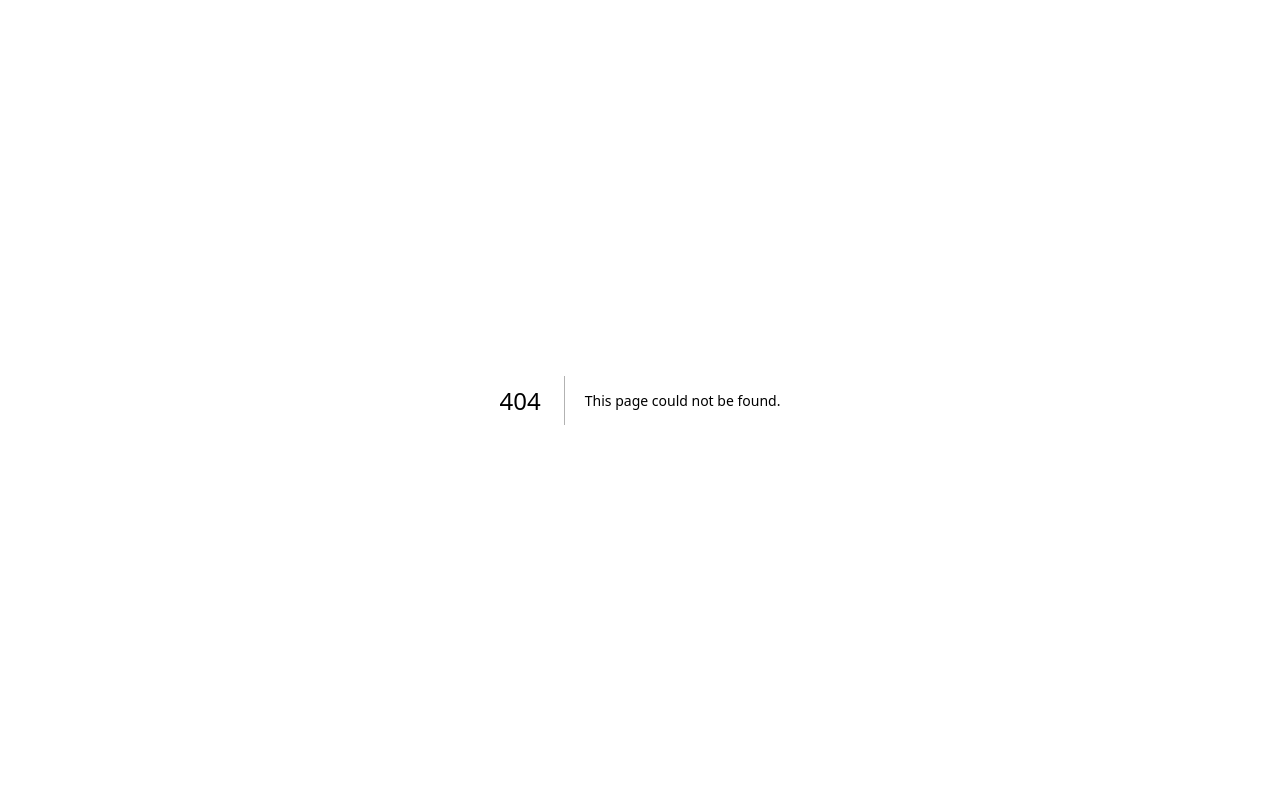
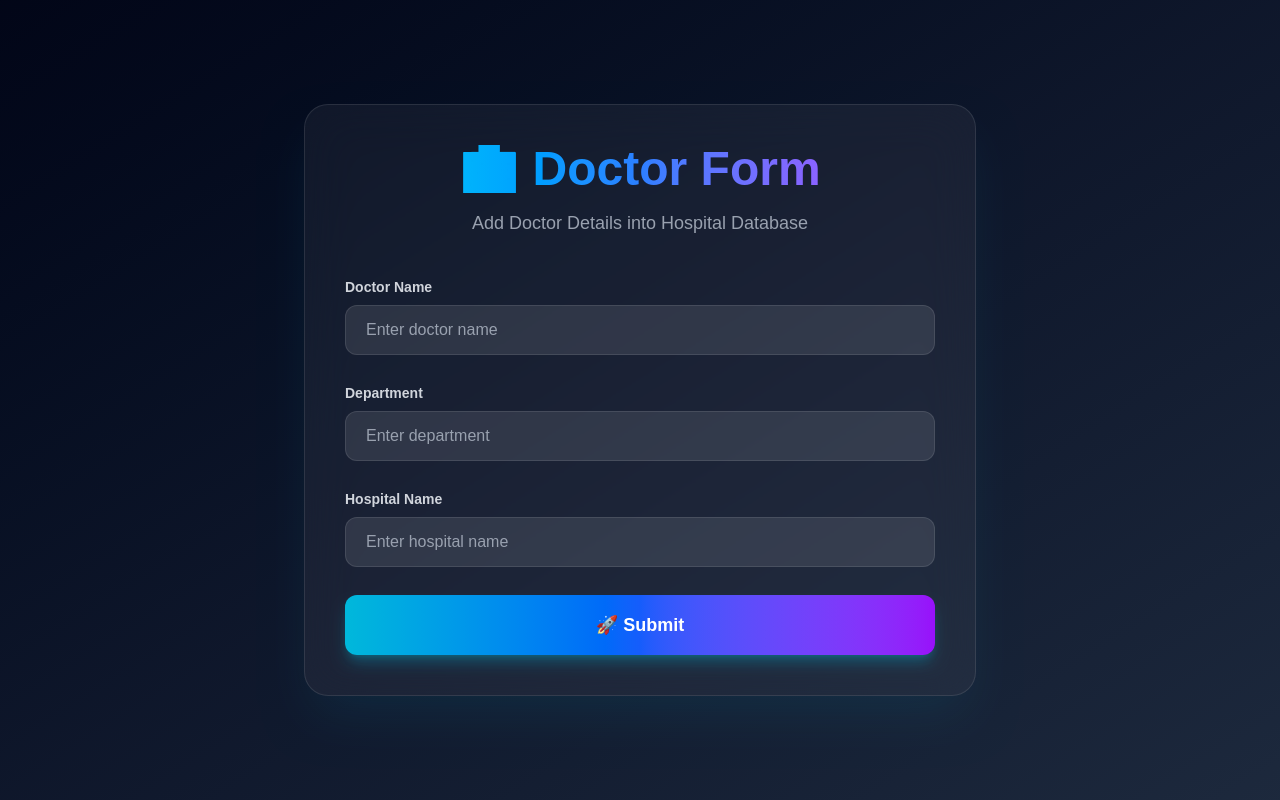
Before and after one commit to parvbilla/NextJS, a Next.js app: page /sonner in a window 1280 px wide. Before the commit this address had no page. Built offline with nearby package versions, Linux system fonts and the light colour scheme; no server answers; the database is empty.

Commit message:
Day 18: Added Sonner Page

```diff
--- /dev/null
+++ b/app/sonner/doctorAction.jsx
@@ -0,0 +1,22 @@
+
+"use server"
+
+import { revalidatePath } from "next/cache";
+import { db } from "../config/db";
+
+export async function DoctorAction(prevData,formData){
+    const name = formData.get("name");
+    const part = formData.get("part");
+    const hospitalName = formData.get("hospitalName");
+
+    await db.execute("INSERT INTO doctors (name,part,hospitalName) VALUES(?,?,?)",[name,part,hospitalName]);
+
+    revalidatePath("/sonner");
+
+    return{
+        success : true,
+        message : "data has been successfully added.."
+    };
+}
+
+export default DoctorAction;
--- /dev/null
+++ b/app/sonner/doctorForm.jsx
@@ -0,0 +1,105 @@
+"use client";
+
+import { useActionState, useEffect } from "react";
+import DoctorAction from "./doctorAction";
+import { toast } from "sonner";
+
+const initialState = {
+    success: false,
+    message: ""
+};
+
+function DocotorForm() {
+
+    const [state, action] = useActionState(DoctorAction, initialState);
+
+    useEffect(() => {
+        console.log(state);
+
+        if (state.success) {
+            toast.success(state.message);
+        }
+    }, [state]);
+
+    return (
+        <div className="min-h-screen bg-gradient-to-br from-slate-950 via-slate-900 to-slate-800 flex items-center justify-center px-6 py-10">
+
+            <div className="w-full max-w-2xl rounded-3xl border border-white/10 bg-white/5 backdrop-blur-xl shadow-2xl shadow-cyan-500/10 p-10">
+
+                <div className="text-center mb-10">
+
+                    <h1 className="text-5xl font-extrabold bg-gradient-to-r from-cyan-400 via-blue-500 to-purple-500 bg-clip-text text-transparent">
+                        🏥 Doctor Form
+                    </h1>
+
+                    <p className="mt-4 text-gray-400 text-lg">
+                        Add Doctor Details into Hospital Database
+                    </p>
+
+                </div>
+
+                <form action={action} className="space-y-7">
+
+                    <div>
+
+                        <label className="mb-2 block text-sm font-semibold text-gray-300">
+                            Doctor Name
+                        </label>
+
+                        <input
+                            type="text"
+                            placeholder="Enter doctor name"
+                            required
+                            name="name"
+                            className="w-full rounded-xl border border-white/10 bg-white/10 px-5 py-3 text-white placeholder-gray-400 outline-none transition-all duration-300 focus:border-cyan-400 focus:ring-2 focus:ring-cyan-500"
+                        />
+
+                    </div>
+
+                    <div>
+
+                        <label className="mb-2 block text-sm font-semibold text-gray-300">
+                            Department
+                        </label>
+
+                        <input
+                            type="text"
+                            placeholder="Enter department"
+                            required
+                            name="part"
+                            className="w-full rounded-xl border border-white/10 bg-white/10 px-5 py-3 text-white placeholder-gray-400 outline-none transition-all duration-300 focus:border-emerald-400 focus:ring-2 focus:ring-emerald-500"
+                        />
+
+                    </div>
+
+                    <div>
+
+                        <label className="mb-2 block text-sm font-semibold text-gray-300">
+                            Hospital Name
+                        </label>
+
+                        <input
+                            type="text"
+                            placeholder="Enter hospital name"
+                            required
+                            name="hospitalName"
+                            className="w-full rounded-xl border border-white/10 bg-white/10 px-5 py-3 text-white placeholder-gray-400 outline-none transition-all duration-300 focus:border-yellow-400 focus:ring-2 focus:ring-yellow-500"
+                        />
+
+                    </div>
+
+                    <button
+                        className="w-full rounded-xl bg-gradient-to-r from-cyan-500 via-blue-600 to-purple-600 py-4 text-lg font-bold text-white shadow-lg shadow-cyan-500/30 transition-all duration-300 hover:scale-[1.02] hover:shadow-cyan-500/50 active:scale-95"
+                    >
+                        🚀 Submit
+                    </button>
+
+                </form>
+
+            </div>
+
+        </div>
+    );
+}
+
+export default DocotorForm;
--- /dev/null
+++ b/app/sonner/page.jsx
@@ -0,0 +1,14 @@
+import DocotorForm from "./doctorForm";
+import { Toaster } from "sonner";
+
+function Sonner(){
+
+    return(
+        <>
+        <DocotorForm/>
+        <Toaster richColors position="top-right" />
+        </>
+    )
+}
+
+export default Sonner;
```
